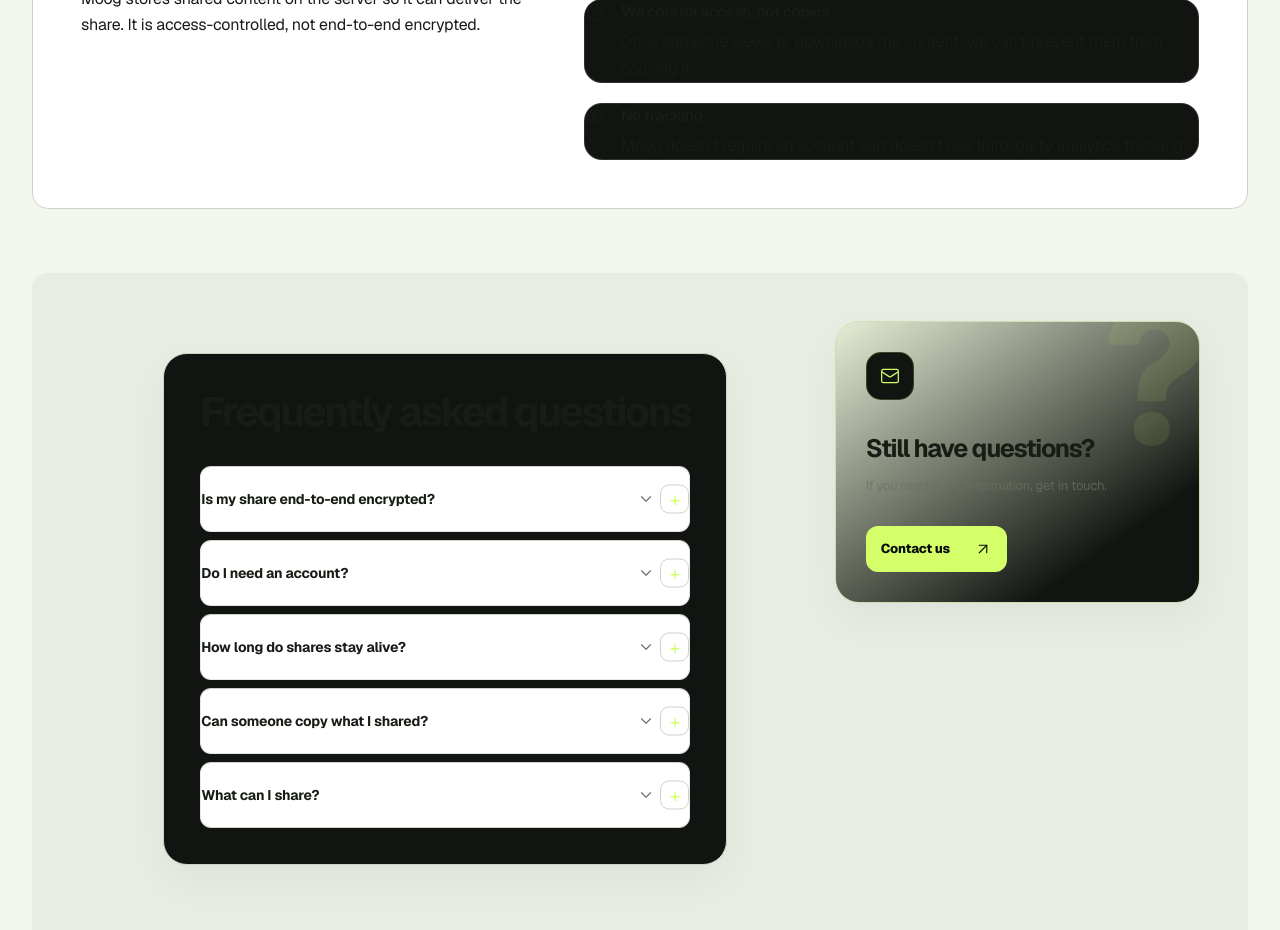
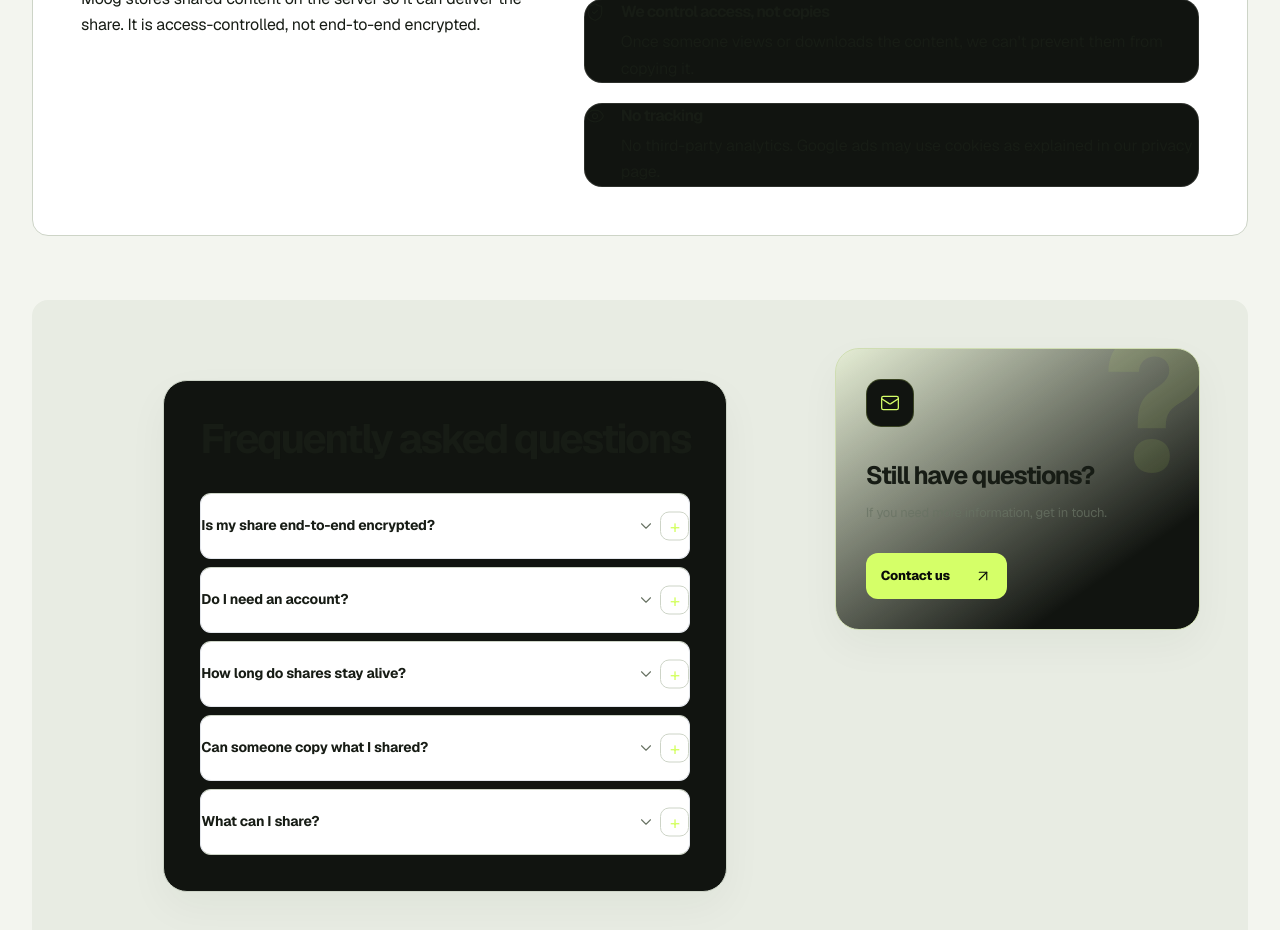
Before and after one commit to addulasaikiran-ops/Moog-1.0, a Next.js app: page / in a window 1280 px wide. Shown: the part 2860-3790 px from the top of the page. Built offline with nearby package versions, Linux system fonts and the light colour scheme; no server answers.

Commit message:
Clarify analytics and advertising privacy copy

```diff
--- a/app/page.tsx
+++ b/app/page.tsx
@@ -203,7 +203,7 @@ export default function HomePage() {
             <article><LockKeyhole size={20} strokeWidth={1.5} aria-hidden="true" /><h3>Private links</h3><p>High-entropy links that are difficult to guess.</p></article>
             <article><KeyRound size={20} strokeWidth={1.5} aria-hidden="true" /><h3>Secure storage</h3><p>Links and codes are stored as hashes.</p></article>
             <article><ShieldCheck size={20} strokeWidth={1.5} aria-hidden="true" /><h3>We control access, not copies</h3><p>Once someone views or downloads the content, we can&apos;t prevent them from copying it.</p></article>
-            <article><Eye size={20} strokeWidth={1.5} aria-hidden="true" /><h3>No tracking</h3><p>Moog doesn’t require an account and doesn’t use third-party analytics tracking.</p></article>
+            <article><Eye size={20} strokeWidth={1.5} aria-hidden="true" /><h3>No tracking</h3><p>No third-party analytics. Google ads may use cookies as explained in our privacy page.</p></article>
           </div>
         </section>
 
```
